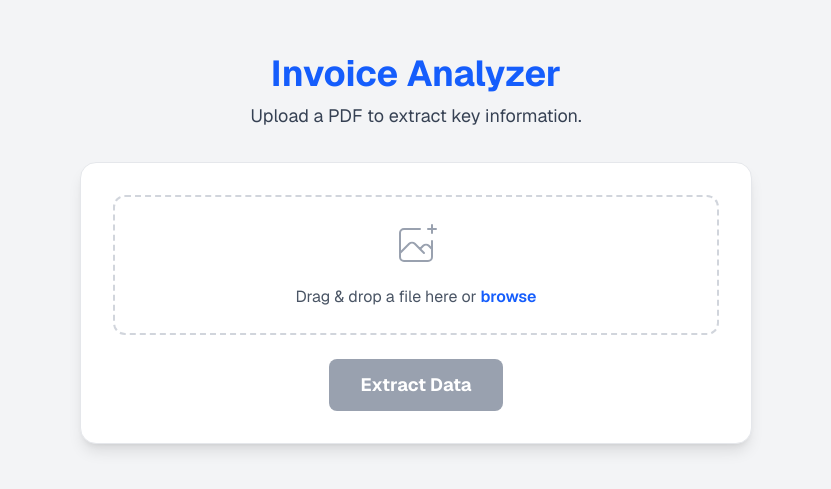
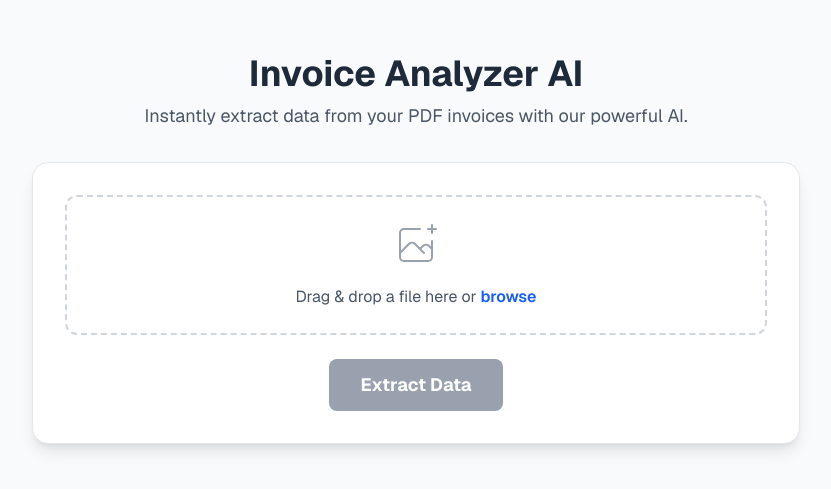
Before and after one commit to Tushar862584/demo1, a Next.js app in the folder frontend/: page / in a window 1280 px wide. Shown: the part 151-640 px from the top of the page, without its empty margins (224-1055 px from the left). Built offline with nearby package versions, Linux system fonts and the light colour scheme.

Commit message:
Update page.js

```diff
--- a/frontend/src/app/page.js
+++ b/frontend/src/app/page.js
@@ -1,17 +1,51 @@
 'use client';
 
-import { useState, useRef } from 'react';
+import { useState, useRef, useEffect } from 'react';
 
 // --- SVG Icon Components for a professional look ---
 const UploadIcon = () => (
-    <svg className="mx-auto h-12 w-12 text-gray-400" stroke="currentColor" fill="none" viewBox="0 0 48 48" aria-hidden="true">
+    <svg className="mx-auto h-12 w-12 text-gray-400 group-hover:text-blue-500 transition-colors" stroke="currentColor" fill="none" viewBox="0 0 48 48" aria-hidden="true">
         <path d="M28 8H12a4 4 0 00-4 4v20m32-12v8m0 0v8a4 4 0 01-4 4H12a4 4 0 01-4-4v-4m32-4l-3.172-3.172a4 4 0 00-5.656 0L28 28M8 32l9.172-9.172a4 4 0 015.656 0L28 28m0 0l4 4m4-24h8m-4-4v8" strokeWidth="2" strokeLinecap="round" strokeLinejoin="round"></path>
     </svg>
 );
 
-const Loader = () => (
-    <div className="border-4 border-gray-200 border-t-blue-600 rounded-full w-12 h-12 animate-spin"></div>
+const DocumentIcon = () => (
+    <svg xmlns="http://www.w3.org/2000/svg" className="h-6 w-6 text-gray-500" fill="none" viewBox="0 0 24 24" stroke="currentColor" strokeWidth={2}>
+        <path strokeLinecap="round" strokeLinejoin="round" d="M9 12h6m-6 4h6m2 5H7a2 2 0 01-2-2V5a2 2 0 012-2h5.586a1 1 0 01.707.293l5.414 5.414a1 1 0 01.293.707V19a2 2 0 01-2 2z" />
+    </svg>
 );
+
+// --- A more engaging, "fancy" loader ---
+const FancyLoader = ({ statusText }) => (
+    <div className="flex flex-col items-center justify-center space-y-4">
+        <div className="relative w-16 h-16">
+            <div className="absolute inset-0 border-4 border-gray-200 rounded-full"></div>
+            <div className="absolute inset-0 border-4 border-t-blue-600 rounded-full animate-spin"></div>
+        </div>
+        <p className="mt-4 text-lg font-medium text-gray-700">{statusText}</p>
+    </div>
+);
+
+// --- Component to display the results in a clean table ---
+const ResultsTable = ({ data }) => {
+    // Function to format keys from camelCase to Title Case
+    const formatKey = (key) => key.replace(/([A-Z])/g, ' $1').replace(/^./, (str) => str.toUpperCase());
+
+    return (
+        <div className="bg-white p-4 sm:p-6 rounded-lg border shadow-sm">
+            <table className="min-w-full">
+                <tbody className="divide-y divide-gray-200">
+                    {Object.entries(data).map(([key, value]) => value && (
+                        <tr key={key} className="hover:bg-gray-50">
+                            <td className="px-4 py-3 text-sm font-semibold text-gray-800 align-top w-1/3">{formatKey(key)}</td>
+                            <td className="px-4 py-3 text-sm text-gray-600 whitespace-pre-wrap" dangerouslySetInnerHTML={{ __html: key.includes('Address') && value ? String(value).replace(/\n/g, '<br>') : value }}></td>
+                        </tr>
+                    ))}
+                </tbody>
+            </table>
+        </div>
+    );
+};
 
 // --- Main App Component ---
 export default function InvoiceAnalyzerPage() {
@@ -19,24 +53,56 @@ export default function InvoiceAnalyzerPage() {
     const [extractedData, setExtractedData] = useState(null);
     const [status, setStatus] = useState('idle'); // 'idle', 'processing', 'success', 'error'
     const [statusText, setStatusText] = useState('');
+    const [isDragging, setIsDragging] = useState(false);
     const fileInputRef = useRef(null);
+
+    // Effect for dynamic status text during processing
+    useEffect(() => {
+        let intervalId;
+        if (status === 'processing') {
+            const messages = [
+                'Uploading file securely...',
+                'Preprocessing document...',
+                'AI engine is analyzing layout...',
+                'Extracting key-value pairs...',
+                'Finalizing results...'
+            ];
+            let messageIndex = 0;
+            setStatusText(messages[messageIndex]);
+            intervalId = setInterval(() => {
+                messageIndex = (messageIndex + 1) % messages.length;
+                setStatusText(messages[messageIndex]);
+            }, 2500);
+        }
+        return () => clearInterval(intervalId);
+    }, [status]);
 
     const handleFileChange = (file) => {
         if (file && file.type === 'application/pdf') {
             setUploadedFile(file);
-            setExtractedData(null); // Clear previous results when a new file is selected
+            setExtractedData(null);
             setStatus('idle');
         } else {
             setUploadedFile(null);
-            if (file) { // Alert only if a file was selected but it wasn't a PDF
+            if (file) {
                 alert('Please upload a valid PDF file.');
             }
         }
     };
 
-    const handleDragOver = (e) => e.preventDefault();
+    // --- Drag and Drop Handlers ---
+    const handleDragEnter = (e) => {
+        e.preventDefault();
+        setIsDragging(true);
+    };
+    const handleDragLeave = (e) => {
+        e.preventDefault();
+        setIsDragging(false);
+    };
+    const handleDragOver = (e) => e.preventDefault(); // Necessary to allow drop
     const handleDrop = (e) => {
         e.preventDefault();
+        setIsDragging(false);
         if (e.dataTransfer.files && e.dataTransfer.files[0]) {
             handleFileChange(e.dataTransfer.files[0]);
         }
@@ -49,24 +115,20 @@ export default function InvoiceAnalyzerPage() {
         }
 
         setStatus('processing');
-        setStatusText('Sending to server for analysis...');
         setExtractedData(null);
 
         try {
             const formData = new FormData();
             formData.append('file', uploadedFile);
 
-            // Use the environment variable for a cleaner, more maintainable app
-            const apiUrl = `https://appealing-strength-production.up.railway.app/api/extract`;
+            // API Endpoint from environment variables for best practice
+            const apiUrl = process.env.NEXT_PUBLIC_API_URL || 'https://appealing-strength-production.up.railway.app/api/extract';
 
-            const response = await fetch(apiUrl, {
-                method: 'POST',
-                body: formData,
-            });
+            const response = await fetch(apiUrl, { method: 'POST', body: formData });
 
             if (!response.ok) {
                 const errorData = await response.json();
-                throw new Error(errorData.error || 'An error occurred on the server.');
+                throw new Error(errorData.error || 'An unexpected error occurred on the server.');
             }
 
             const data = await response.json();
@@ -75,20 +137,17 @@ export default function InvoiceAnalyzerPage() {
         } catch (error) {
             console.error("Error processing file:", error);
             setStatus('error');
-            setStatusText(error.message || 'An unknown error occurred.');
+            setStatusText(error.message || 'Failed to connect to the server.');
         }
     };
 
     const downloadCSV = () => {
         if (!extractedData) return;
-        let csvContent = "data:text/csv;charset=utf-8,";
         const headers = Object.keys(extractedData).filter(key => extractedData[key]);
-        csvContent += headers.join(',') + '\n';
+        let csvContent = "data:text/csv;charset=utf-8," + headers.join(',') + '\n';
 
         const values = headers.map(header => {
-            let value = extractedData[header] || '';
-            // For CSV, replace newlines with a space to keep each record on one line.
-            value = String(value).replace(/\n/g, ' ');
+            let value = String(extractedData[header] || '').replace(/"/g, '""').replace(/\n/g, ' ');
             return `"${value}"`;
         });
         csvContent += values.join(',') + '\n';
@@ -96,7 +155,7 @@ export default function InvoiceAnalyzerPage() {
         const encodedUri = encodeURI(csvContent);
         const link = document.createElement("a");
         link.setAttribute("href", encodedUri);
-        link.setAttribute("download", "invoice_data.csv");
+        link.setAttribute("download", `${uploadedFile?.name.replace('.pdf', '') || 'invoice'}_data.csv`);
         document.body.appendChild(link);
         link.click();
         document.body.removeChild(link);
@@ -106,88 +165,82 @@ export default function InvoiceAnalyzerPage() {
         setUploadedFile(null);
         setExtractedData(null);
         setStatus('idle');
-        if(fileInputRef.current) fileInputRef.current.value = '';
+        if (fileInputRef.current) fileInputRef.current.value = '';
     };
 
     return (
-        <div className="bg-gray-100 text-gray-900 min-h-screen flex flex-col items-center justify-center p-4 font-sans">
-            <div className="w-full max-w-2xl">
-                <header className="text-center mb-8">
-                    <h1 className="text-4xl font-bold text-blue-600">Invoice Analyzer</h1>
-                    <p className="mt-2 text-lg text-gray-700">Upload a PDF to extract key information.</p>
-                </header>
-
-                <main className="bg-white p-8 rounded-2xl shadow-lg border border-gray-200">
-                    {/* --- Uploader Section --- */}
+        <div className="bg-gray-50 text-gray-900 min-h-screen font-sans" onDragEnter={handleDragEnter}>
+            {/* Full page drag-and-drop overlay */}
+            {isDragging && (
                 <div
-                        className="border-2 border-dashed border-gray-300 rounded-xl p-6 text-center cursor-pointer hover:border-blue-500 hover:bg-gray-50 transition-all mb-6"
-                        onClick={() => fileInputRef.current?.click()}
+                    className="fixed inset-0 bg-blue-500 bg-opacity-20 backdrop-blur-sm flex items-center justify-center z-50"
+                    onDragLeave={handleDragLeave}
                     onDragOver={handleDragOver}
                     onDrop={handleDrop}
                 >
-                        <input
-                            type="file"
-                            ref={fileInputRef}
-                            className="hidden"
-                            accept=".pdf"
-                            onChange={(e) => handleFileChange(e.target.files ? e.target.files[0] : null)}
-                        />
+                    <div className="text-center text-white font-bold text-2xl">
                         <UploadIcon />
-                        <p className="mt-4 text-gray-600">
-                            {uploadedFile ? `Selected: ${uploadedFile.name}` : 'Drag & drop a file here or '}
-                            {!uploadedFile && <span className="text-blue-600 font-semibold">browse</span>}
-                        </p>
+                        Drop PDF anywhere to upload
                     </div>
-
-                    {/* --- Extract Button --- */}
-                    <div className="text-center">
-                        <button
-                            onClick={processFile}
-                            disabled={!uploadedFile || status === 'processing'}
-                            className="bg-blue-600 text-white font-bold py-3 px-8 rounded-lg hover:bg-blue-700 disabled:bg-gray-400 disabled:cursor-not-allowed transition-colors text-lg"
-                        >
-                            {status === 'processing' ? 'Analyzing...' : 'Extract Data'}
-                        </button>
-                    </div>
-
-                    {/* --- Results Section --- */}
-                    {status === 'processing' && (
-                        <div className="text-center mt-8">
-                            <Loader />
-                            <p className="mt-4 text-lg font-medium text-gray-700">{statusText}</p>
                 </div>
             )}
 
+            <div className="flex flex-col items-center justify-center p-4 sm:p-6 md:p-8 min-h-screen">
+                <div className="w-full max-w-2xl lg:max-w-3xl">
+                    <header className="text-center mb-8">
+                        <h1 className="text-3xl sm:text-4xl font-bold text-gray-800">Invoice Analyzer AI</h1>
+                        <p className="mt-2 text-md sm:text-lg text-gray-600">Instantly extract data from your PDF invoices with our powerful AI.</p>
+                    </header>
+
+                    <main className="bg-white p-6 sm:p-8 rounded-2xl shadow-lg border border-gray-200 transition-all">
+                        {/* Show results if successful */}
+                        {status === 'success' && extractedData ? (
+                            <div>
+                                <h2 className="text-2xl font-bold mb-4 text-center text-gray-800">Extraction Results</h2>
+                                <ResultsTable data={extractedData} />
+                                <div className="flex flex-col sm:flex-row justify-center items-center space-y-4 sm:space-y-0 sm:space-x-4 mt-6">
+                                    <button onClick={downloadCSV} className="w-full sm:w-auto bg-green-600 text-white font-bold py-2 px-6 rounded-lg hover:bg-green-700 transition-colors">Download CSV</button>
+                                    <button onClick={reset} className="w-full sm:w-auto bg-gray-600 text-white font-bold py-2 px-6 rounded-lg hover:bg-gray-700 transition-colors">Analyze Another</button>
+                                </div>
+                            </div>
+                        ) : (
+                            // Show uploader and status views otherwise
+                            <div>
+                                <div
+                                    className={`group border-2 border-dashed ${status === 'processing' ? 'border-gray-300' : 'border-gray-300 hover:border-blue-500'} rounded-xl p-6 text-center cursor-pointer transition-all mb-6`}
+                                    onClick={() => status !== 'processing' && fileInputRef.current?.click()}
+                                >
+                                    <input type="file" ref={fileInputRef} className="hidden" accept=".pdf" onChange={(e) => handleFileChange(e.target.files ? e.target.files[0] : null)} />
+                                    <UploadIcon />
+                                    {uploadedFile ? (
+                                        <div className="mt-4 flex items-center justify-center text-gray-700">
+                                            <DocumentIcon />
+                                            <span className="ml-2 font-semibold">{uploadedFile.name}</span>
+                                        </div>
+                                    ) : (
+                                        <p className="mt-4 text-gray-600">Drag & drop a file here or <span className="text-blue-600 font-semibold">browse</span></p>
+                                    )}
+                                </div>
+
+                                {status === 'idle' && (
+                                    <div className="text-center">
+                                        <button onClick={processFile} disabled={!uploadedFile} className="bg-blue-600 text-white font-bold py-3 px-8 rounded-lg hover:bg-blue-700 disabled:bg-gray-400 disabled:cursor-not-allowed transition-colors text-lg">Extract Data</button>
+                                    </div>
+                                )}
+
+                                {status === 'processing' && <FancyLoader statusText={statusText} />}
+
                                 {status === 'error' && (
-                         <div className="text-center mt-8 p-4 bg-red-50 border border-red-200 rounded-lg">
-                            <p className="text-lg font-medium text-red-600">{statusText}</p>
+                                    <div className="text-center p-4 bg-red-50 border border-red-200 rounded-lg">
+                                        <p className="font-medium text-red-600">{statusText}</p>
                                         <button onClick={reset} className="mt-4 bg-gray-500 text-white font-bold py-2 px-6 rounded-lg hover:bg-gray-600">Try Again</button>
                                     </div>
                                 )}
-
-                    {status === 'success' && extractedData && (
-                        <div className="mt-8">
-                            <h2 className="text-2xl font-bold mb-4 text-center">Extraction Results</h2>
-                            <div className="bg-gray-50 p-4 rounded-lg border">
-                                <table className="min-w-full">
-                                    <tbody className="divide-y divide-gray-200">
-                                        {Object.entries(extractedData).map(([key, value]) => value && (
-                                            <tr key={key}>
-                                                <td className="px-4 py-3 whitespace-nowrap text-sm font-semibold text-gray-800 align-top">{key}</td>
-                                                <td className="px-4 py-3 whitespace-normal text-sm text-gray-600" dangerouslySetInnerHTML={{ __html: key.includes('Address') && value ? String(value).replace(/\n/g, '<br>') : value }}></td>
-                                            </tr>
-                                        ))}
-                                    </tbody>
-                                </table>
-                            </div>
-                            <div className="flex justify-center space-x-4 mt-6">
-                                <button onClick={downloadCSV} className="bg-green-600 text-white font-bold py-2 px-6 rounded-lg hover:bg-green-700">Download CSV</button>
-                                <button onClick={reset} className="bg-gray-500 text-white font-bold py-2 px-6 rounded-lg hover:bg-gray-600">Analyze Another</button>
-                            </div>
                             </div>
                         )}
                     </main>
                 </div>
             </div>
+        </div>
     );
 }
```
Lines whose indentation alone changed are shown as unchanged.
